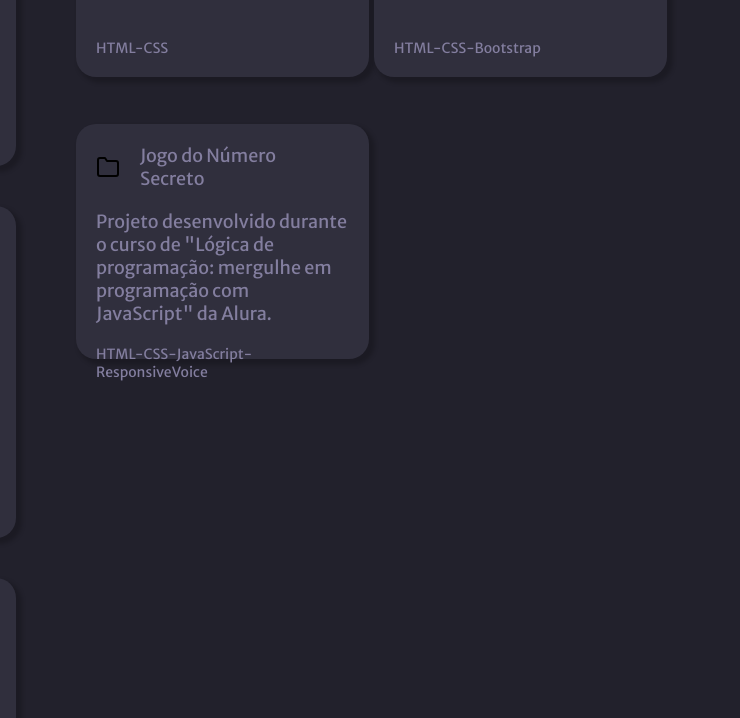
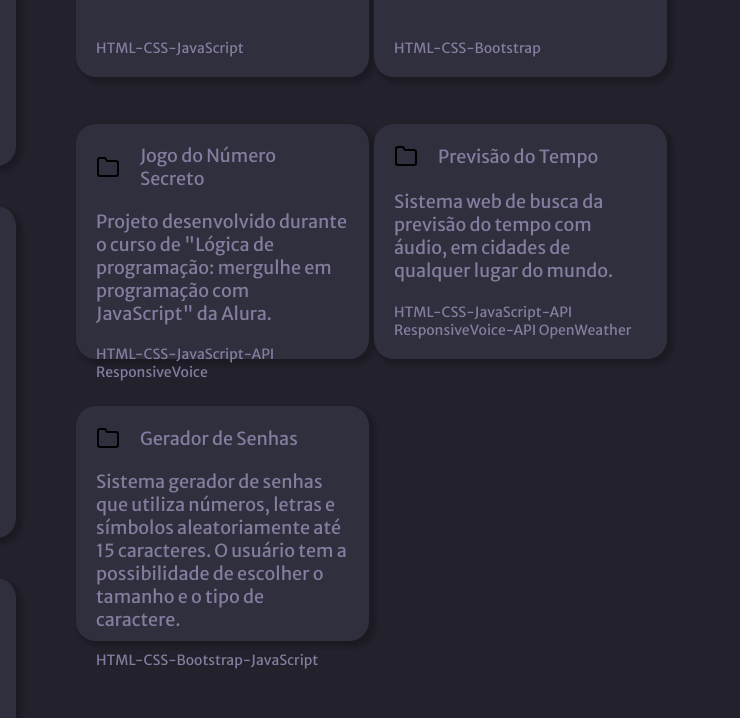
Before and after one commit to renaneliakim1/Portfolio, a plain HTML site: page index.html in a window 1280 px wide. Shown: the part 566-1284 px from the top of the page, 540-1280 px from the left. Drawn offline with Linux system fonts and the light colour scheme.

Commit message:
incluindo projetos

```diff
--- a/index.html
+++ b/index.html
@@ -35,11 +35,14 @@
                 <p>Full Stack Developer</p>
             </div>
             <div id="links">
-                <a href="https://maps.app.goo.gl/xnj4QCZW14LDJRrR9"><img src="assets/map-pin.svg" alt="localização" title="localização"> São Luis | Maranão |
+                <a href="https://maps.app.goo.gl/xnj4QCZW14LDJRrR9"><img src="assets/map-pin.svg" alt="localização"
+                        title="localização"> São Luis | Maranão |
                     Brasil</a>
-                <a href="https://github.com/renaneliakim1"><img src="assets/github.svg" alt="GitHub" title="github"> renaneliakim1</a>
+                <a href="https://github.com/renaneliakim1"><img src="assets/github.svg" alt="GitHub" title="github">
+                    renaneliakim1</a>
                 <a href=""><img src="assets/linkedin.svg" alt="linkedin" title="linkedin"> Linkedin</a>
-                <a href="https://www.instagram.com/renaneliakim/"><img src="assets/instagram.svg" alt="instagram" title="instagram"> @renaneliakim</a>
+                <a href="https://www.instagram.com/renaneliakim/"><img src="assets/instagram.svg" alt="instagram"
+                        title="instagram"> @renaneliakim</a>
                 <a href="mailto:renaneliakim1@gmail.com"><img src="assets/mail.svg" alt="E-mail" title="E-mail">
                     renaneliakim1@gmail.com</a>
             </div>
@@ -69,7 +72,7 @@
                         <p>Programação Web 2023 - Senac Ma</p>
                     </div>
                     <div id="redes">
-                        <p>Instalação e Manutenção de Redes 2023 - Senac Ma</p>
+                        <p>Instalação e Manutenção de Redes 2024 - Senac Ma</p>
                     </div>
                     <div id="security">
                         <p>Cibersecurity Essentials
@@ -83,10 +86,10 @@
 
 
         <div id="portfolio2">
-                 <div id="meusprojetos">
-                    <p>Meus Projetos</p>
-                     <a href="https://github.com/renaneliakim1">Veja Todos</a>
-                 </div>
+            <div id="meusprojetos">
+                <p>Meus Projetos</p>
+                <a href="https://github.com/renaneliakim1">Veja Todos</a>
+            </div>
             <br>
 
             <div class="programacao">
@@ -98,76 +101,56 @@
                     <p>Sistema Web para promover acessibilidade para pessoas com dificuldades visuais, transformando
                         textos .pdf em áudio.</p>
                     <div id="linguagem">HTML</div>
-
                 </div>
 
                 <div id="projeto">
                     <div id="projetositens"><a href="https://github.com/renaneliakim1/Adot.me"><img
                                 src="assets/folder.svg" alt="vision.audio" title="vision.audio">Adot.me</a></div>
                     <p>Sistema Web criado para facilitar a adoção responsável de pets.</p>
-                    <div id="linguagem">PHP-CSS-JAVA-Bootstrap</div>
+                    <div id="linguagem">PHP-CSS-JAVA-Bootstrap-API viaCep</div>
+                </div>
 
-                </div>
                 <div id="projeto">
                     <div id="projetositens"><a href="https://github.com/renaneliakim1/DevLinks"><img
                                 src="assets/folder.svg" alt="vision.audio" title="vision.audio">DevLinks</a></div>
                     <p>Página Web com minhas redes sociais.</p>
-                    <div id="linguagem">HTML-CSS</div>
+                    <div id="linguagem">HTML-CSS-JavaScript</div>
+                </div>
 
-
-                </div>
                 <div id="projeto">
                     <div id="projetositens"><a href="https://github.com/renaneliakim1/landing-page-black-friday"><img
                                 src="assets/folder.svg" alt="vision.audio" title="vision.audio">Landig Page</a></div>
                     <p>Um dos projetos iniciais para aperfeiçoar o domínino de HTML, CSS e Bootstrap.</p>
                     <div id="linguagem">HTML-CSS-Bootstrap</div>
+                </div>
 
-
-                </div>
                 <div id="projeto">
                     <div id="projetositens"><a href="https://jogo-do-numero-secreto-omega-one.vercel.app/"><img
-                                src="assets/folder.svg" alt="Jogo do Número Secreto" title="Jogo do Número Secreto">Jogo do Número Secreto</a></div>
-                    <p>Projeto desenvolvido durante o curso de "Lógica de programação: mergulhe em programação com JavaScript" da Alura. </p>
-                    <div id="linguagem">HTML-CSS-JavaScript-ResponsiveVoice</div>
+                                src="assets/folder.svg" alt="Jogo do Número Secreto" title="Jogo do Número Secreto">Jogo
+                            do Número Secreto</a></div>
+                    <p>Projeto desenvolvido durante o curso de "Lógica de programação: mergulhe em programação com
+                        JavaScript" da Alura. </p>
+                    <div id="linguagem">HTML-CSS-JavaScript-API ResponsiveVoice</div>
+                </div>
 
+                <div id="projeto">
+                    <div id="projetositens"><a href="https://https://weather-forecast-livid.vercel.app/"><img
+                                src="assets/folder.svg" alt="Previsão do tempo" title="Previsão do tempo">Previsão do
+                            Tempo</a></div>
+                    <p>Sistema web de busca da previsão do tempo com áudio, em cidades de qualquer lugar do mundo.</p>
+                    <div id="linguagem">HTML-CSS-JavaScript-API ResponsiveVoice-API OpenWeather</div>
+                </div>
 
+                <div id="projeto">
+                    <div id="projetositens"><a href="https://gerador-senha-gamma.vercel.app/"><img
+                                src="assets/folder.svg" alt="Gerador de Senhas" title="Gerador de Senhas">Gerador de
+                            Senhas</a></div>
+                    <p>Sistema gerador de senhas que utiliza números, letras e símbolos aleatoriamente até 15
+                        caracteres. O usuário tem a possibilidade de escolher o tamanho e o tipo de caractere.</p>
+                    <div id="linguagem">HTML-CSS-Bootstrap-JavaScript
+                    </div>
                 </div>
-              <!--   <div id="projeto">
-                    <div id="projetositens"><a href="https://github.com/renaneliakim1/landing-page-black-friday"><img
-                                src="assets/folder.svg" alt="vision.audio" title="vision.audio">Landig Page</a></div>
-                    <p>Um dos projetos iniciais para aperfeiçoar o domínino de HTML, CSS e Bootstrap.</p>
-                    <div id="linguagem">HTML-CSS-Bootstrap</div>
-
-
-                </div>
-                <div id="projeto">
-                    <div id="projetositens"><a href="https://github.com/renaneliakim1/landing-page-black-friday"><img
-                                src="assets/folder.svg" alt="vision.audio" title="vision.audio">Landig Page</a></div>
-                    <p>Um dos projetos iniciais para aperfeiçoar o domínino de HTML, CSS e Bootstrap.</p>
-                    <div id="linguagem">HTML-CSS-Bootstrap</div>
-
-
-                </div>
-                <div id="projeto">
-                    <div id="projetositens"><a href="https://github.com/renaneliakim1/landing-page-black-friday"><img
-                                src="assets/folder.svg" alt="vision.audio" title="vision.audio">Landig Page</a></div>
-                    <p>Um dos projetos iniciais para aperfeiçoar o domínino de HTML, CSS e Bootstrap.</p>
-                    <div id="linguagem">HTML-CSS-Bootstrap</div>
-
-
-                </div>
-                <div id="projeto">
-                    <div id="projetositens"><a href="https://github.com/renaneliakim1/landing-page-black-friday"><img
-                                src="assets/folder.svg" alt="vision.audio" title="vision.audio">Landig Page</a></div>
-                    <p>Um dos projetos iniciais para aperfeiçoar o domínino de HTML, CSS e Bootstrap.</p>
-                    <div id="linguagem">HTML-CSS-Bootstrap</div>
-
-
-                </div> -->
-
             </div>
-
-
         </div>
 
 
```
